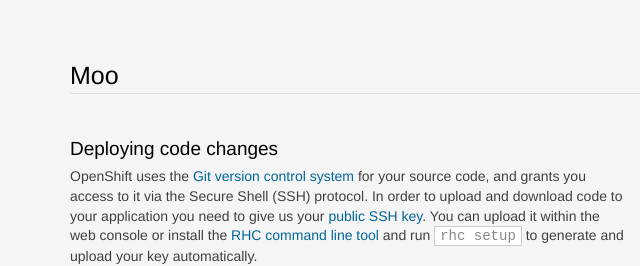
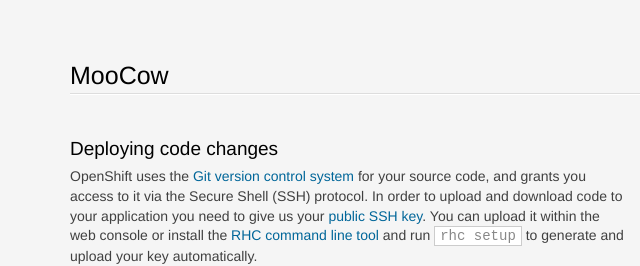
Before and after one commit to TreeMac/Scrape, a website: page index.html in a window 1280 px wide. Shown: the top 266 px of the page, 0-640 px from the left. Drawn offline with Linux system fonts and the light colour scheme.

Commit message:
Modified Header Again

```diff
--- a/index.html
+++ b/index.html
@@ -207,7 +207,7 @@
 <body>
 <section class='container'>
           <hgroup>
-            <h1>Moo</h1>
+            <h1>MooCow</h1>
           </hgroup>
 
 
```
